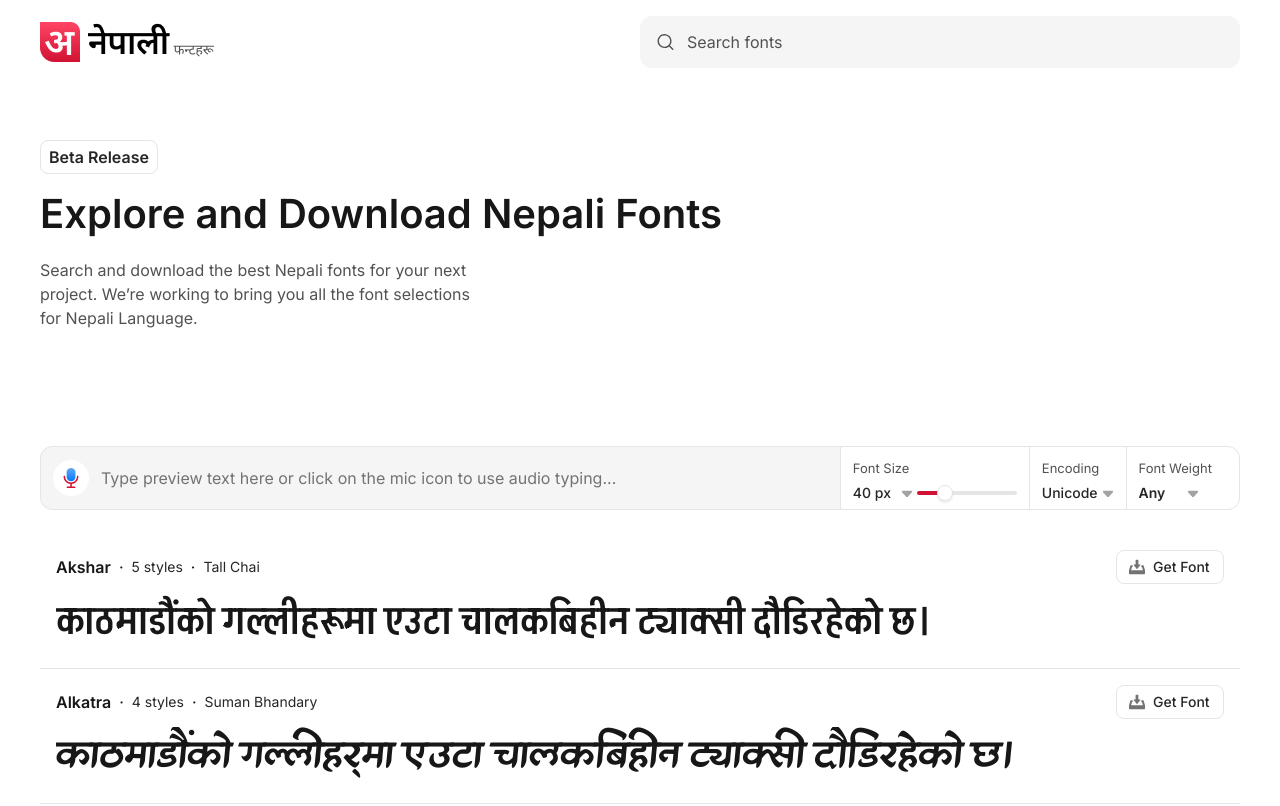
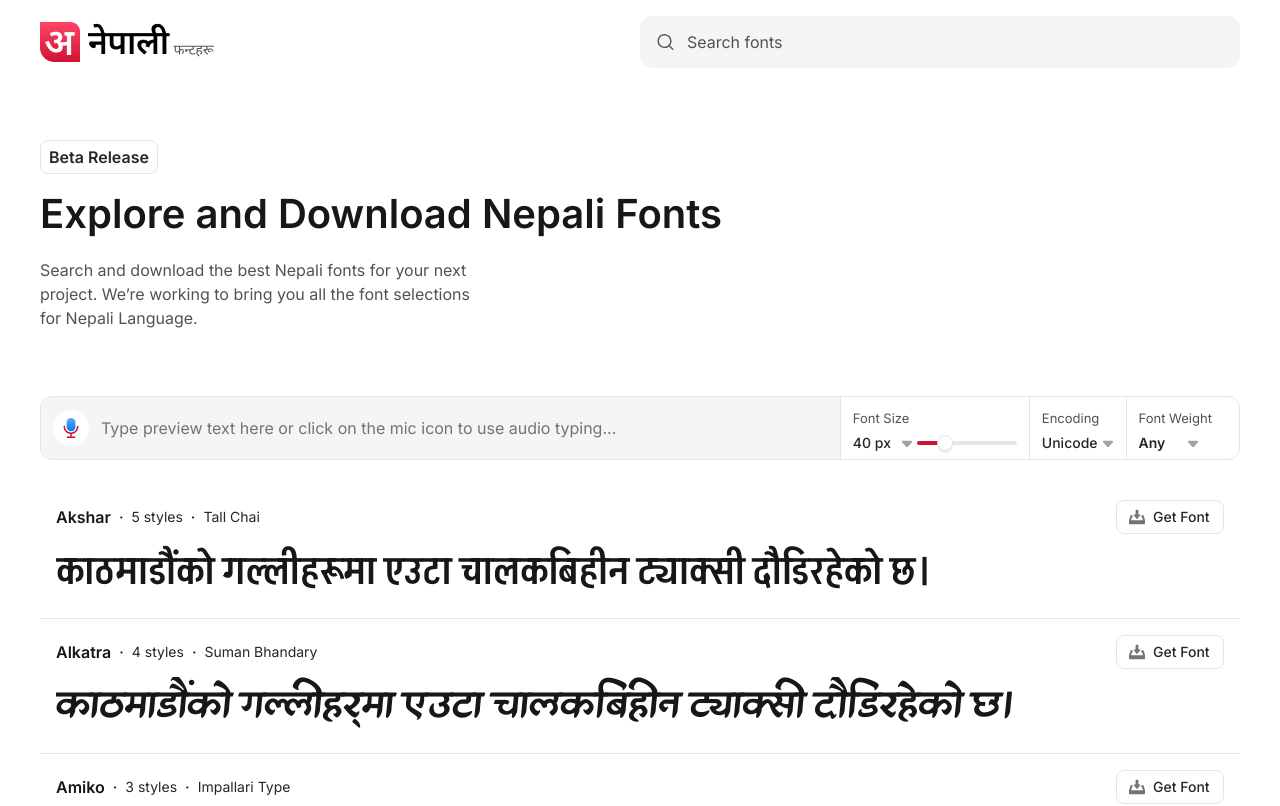
Before and after one commit to shrijalkaphle/anepali, a Next.js app: page / in a window 1280 px wide. Shown: the top 806 px of the page. Built offline with nearby package versions, Linux system fonts and the light colour scheme; a web font is replaced by a local one.

Commit message:
``bug:`` :bug: fixed font weight issue

```diff
--- a/src/app/page.tsx
+++ b/src/app/page.tsx
@@ -91,7 +91,7 @@ export default function Home() {
         </div>
       </div>
 
-      <div className="container lg:mt-[116px] mt-[40px]">
+      <div className="container lg:mt-[66px] mt-[40px]">
         <FilterComponent
           enableVoiceInput={enableVoiceInput}
           isListening={isListening}
```
